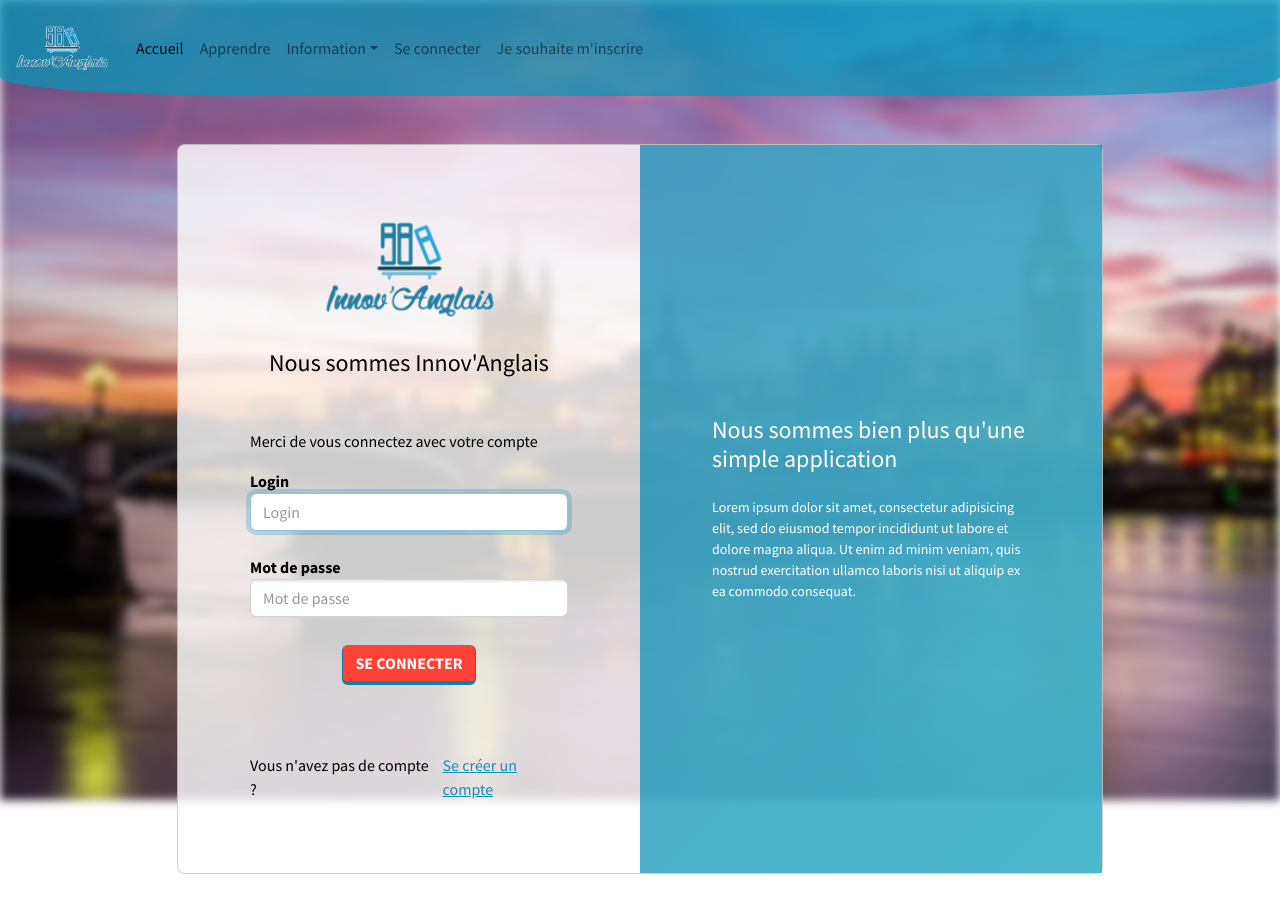
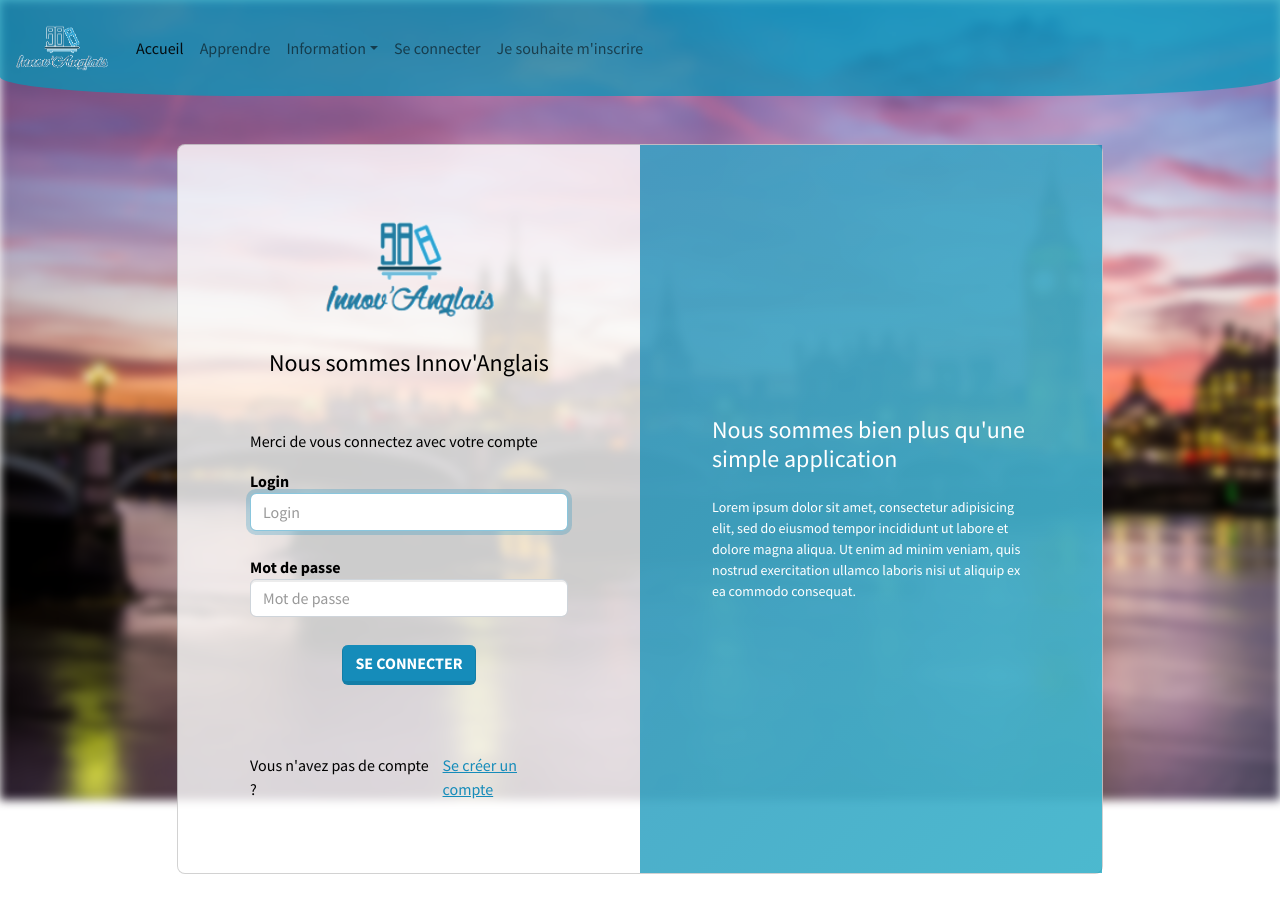
Before and after one commit to Morbleuz/Inno-v-Anglais, a Symfony app: template InovApi/templates/security/login.html.twig in a window 1280 px wide. Run offline with Twig, Linux system fonts and the light colour scheme; the template is opened without the code that fills it, so the values that code supplies are empty; some libraries are stand-ins or nearby versions.

Commit message:
bg-primary login

```diff
--- a/InovApi/templates/security/login.html.twig
+++ b/InovApi/templates/security/login.html.twig
@@ -44,7 +44,7 @@
                                         {% endif %}
 
                                         <div class="text-center pt-1 mb-5 pb-1">
-                                            <button class="btn btn-primary btn-block fa-lg bg-danger mb-3" type="submit" id="connect">Se connecter</button>
+                                            <button class="btn btn-primary btn-block fa-lg bg-primary mb-3" type="submit" id="connect">Se connecter</button>
                                         </div>
 
                                         <div class="d-flex align-items-center justify-content-center pb-4">
```
